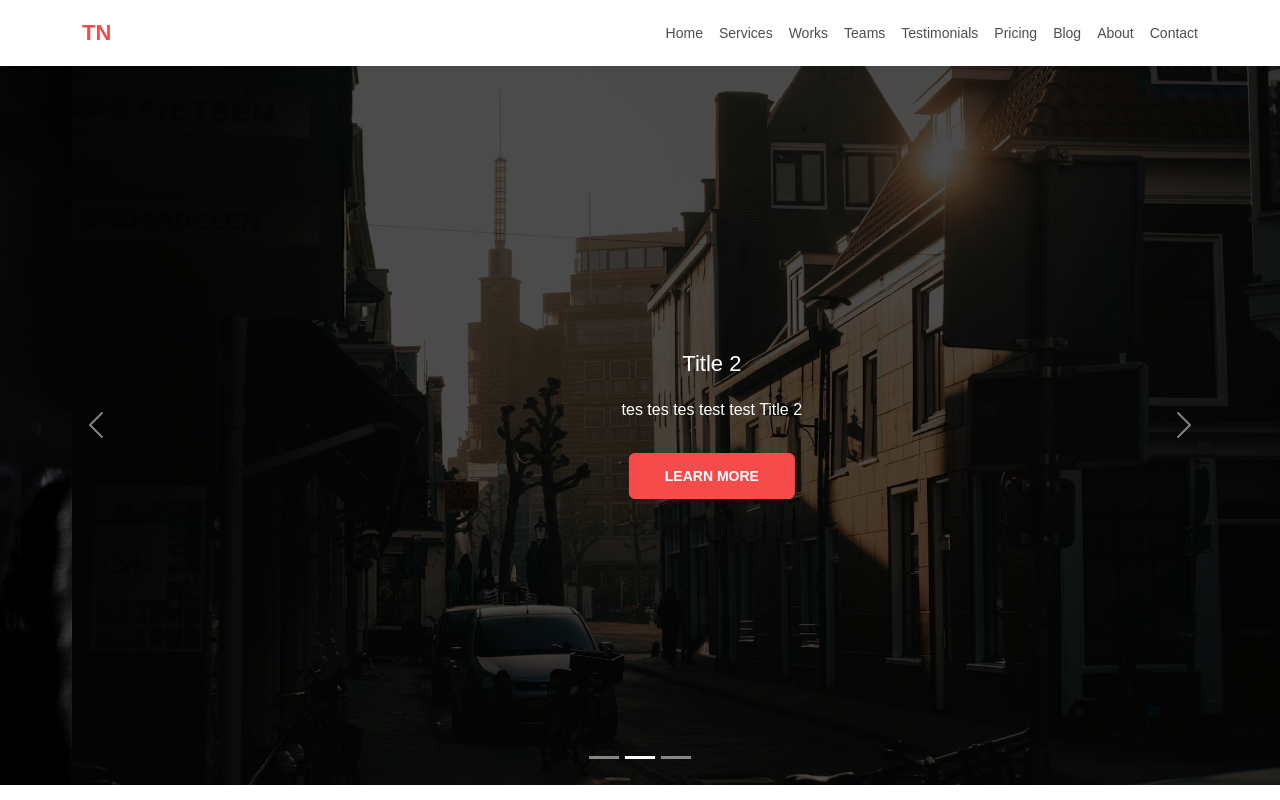
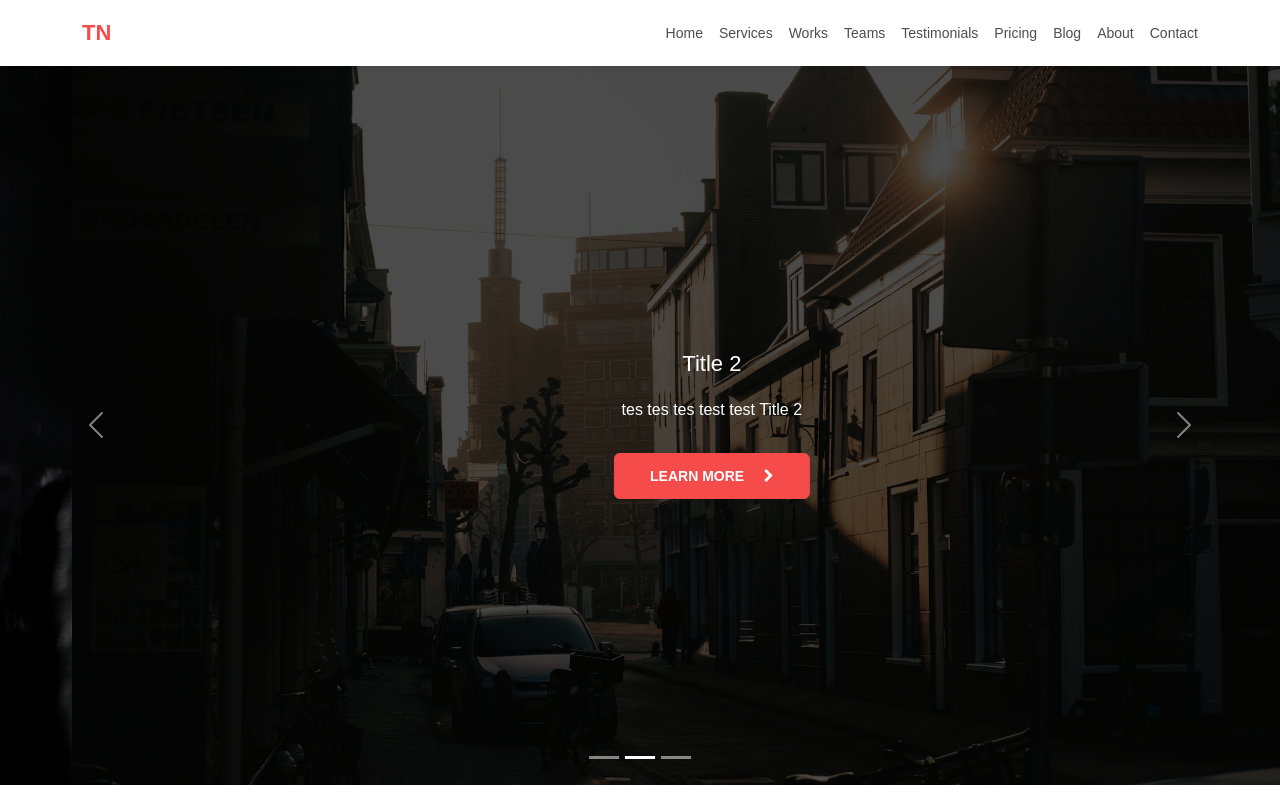
Before and after one commit to ntung/react-bootstrap-test, a React (Create React App) app: page / in a window 1280 px wide. Built offline with nearby package versions, Linux system fonts and the light colour scheme.

Commit message:
Find another way to include awesome fonts
The way including awesome fonts as guided in the video does not work.
I found https://stackoverflow.com/a/44985218/865603 explained how to
fix the issue.

```diff
--- a/package.json
+++ b/package.json
@@ -7,6 +7,7 @@
     "@testing-library/react": "^13.4.0",
     "@testing-library/user-event": "^13.5.0",
     "bootstrap": "^5.3.2",
+    "font-awesome": "^4.7.0",
     "react": "^18.2.0",
     "react-bootstrap": "^2.9.2",
     "react-dom": "^18.2.0",
--- a/src/components/hero.js
+++ b/src/components/hero.js
@@ -1,5 +1,6 @@
 import Carousel from 'react-bootstrap/Carousel';
 import ExampleCarouselImage from "./ExampleCarouselImage";
+import 'font-awesome/css/font-awesome.min.css';
 
 let carouselData = [
     {
@@ -40,7 +41,7 @@ export default function AppHero() {
                             <Carousel.Caption>
                                 <h3>{slide.title}</h3>
                                 <p>{slide.description}</p>
-                                <a className="btn btn-primary" href={slide.link}>Learn more</a>
+                                <a className="btn btn-primary" href={slide.link}>Learn more&nbsp;&nbsp;&nbsp;&nbsp; <i className="fa fa-chevron-right"></i></a>
                             </Carousel.Caption>
                         </Carousel.Item>
                     );
```
Also changed, not shown: 1 other file (tests, documents, lock files or other folders).
